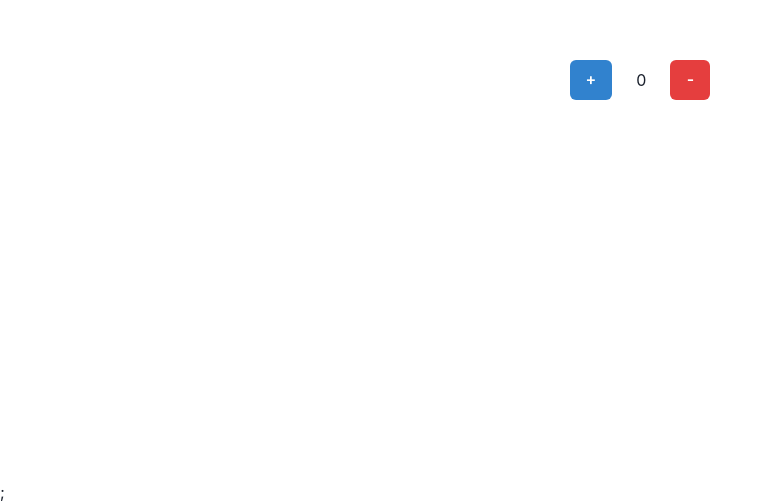
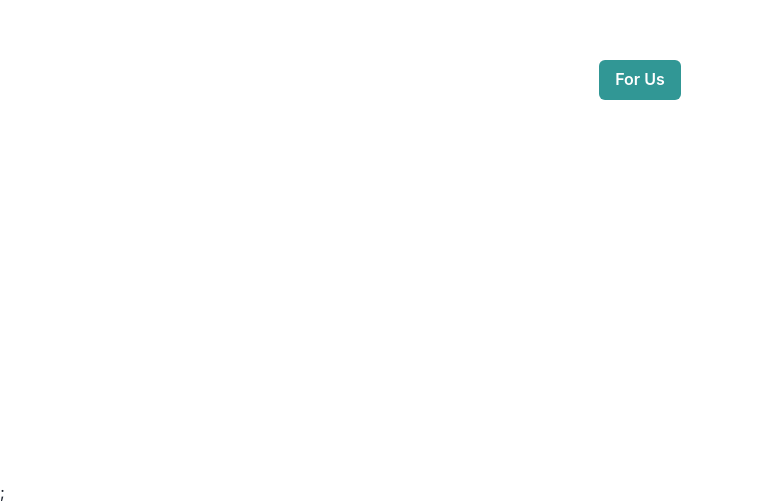
Before and after one commit to dimmasyusuf/for-us, a React (Vite) app: page / in a window 1280 px wide. Shown: the part 320-824 px from the top of the page, without its empty margins (0-772 px from the left). Built offline with nearby package versions, Linux system fonts and the light colour scheme.

Commit message:
chore: setup react router dom

```diff
--- a/package.json
+++ b/package.json
@@ -22,7 +22,8 @@
     "json-server": "^1.0.0-alpha.23",
     "react": "^18.2.0",
     "react-dom": "^18.2.0",
-    "react-redux": "^9.1.0"
+    "react-redux": "^9.1.0",
+    "react-router-dom": "^6.22.3"
   },
   "devDependencies": {
     "@types/react": "^18.2.66",
--- a/src/App.tsx
+++ b/src/App.tsx
@@ -1,28 +1,18 @@
-import { Button } from '@chakra-ui/react';
-import { useDispatch, useSelector } from 'react-redux';
-import { RootState } from './app/store';
-import { decrement, increment } from './app/features/counterSlice';
+import { BrowserRouter, Route, Routes } from 'react-router-dom';
+import Home from './pages/Home';
 
 function App() {
-  const count = useSelector((state: RootState) => state.counter.value);
-  const dispatch = useDispatch();
-
   return (
-    <div className="container vh-100 d-flex align-items-center justify-content-center gap-4">
-      <Button
-        colorScheme="blue"
-        onClick={() => dispatch(increment())}
-      >
-        +
-      </Button>
-      <span>{count}</span>
-      <Button
-        colorScheme="red"
-        onClick={() => dispatch(decrement())}
-      >
-        -
-      </Button>
-    </div>
+    <>
+      <BrowserRouter>
+        <Routes>
+          <Route
+            path="/"
+            element={<Home />}
+          />
+        </Routes>
+      </BrowserRouter>
+    </>
   );
 }
 
--- /dev/null
+++ b/src/pages/Home.tsx
@@ -0,0 +1,9 @@
+import { Button } from '@chakra-ui/react';
+
+export default function Home() {
+  return (
+    <div className="container d-flex vh-100 align-items-center justify-content-center">
+      <Button colorScheme="teal">For Us</Button>
+    </div>
+  );
+}
```
Also changed, not shown: 1 other file (tests, documents, lock files or other folders).
